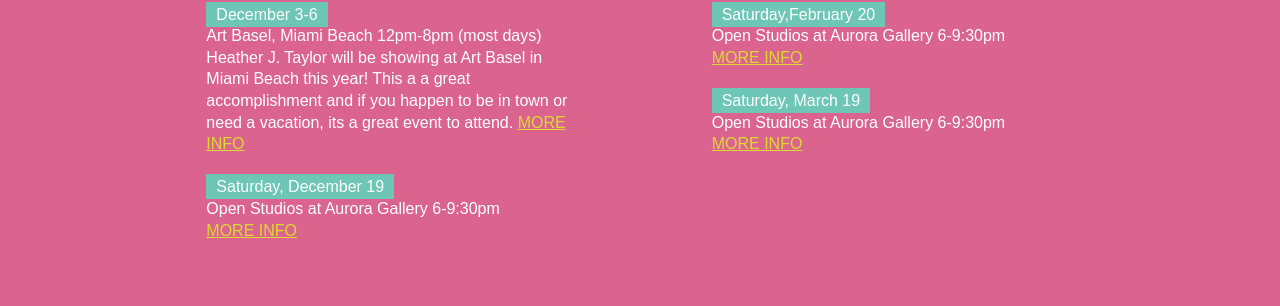
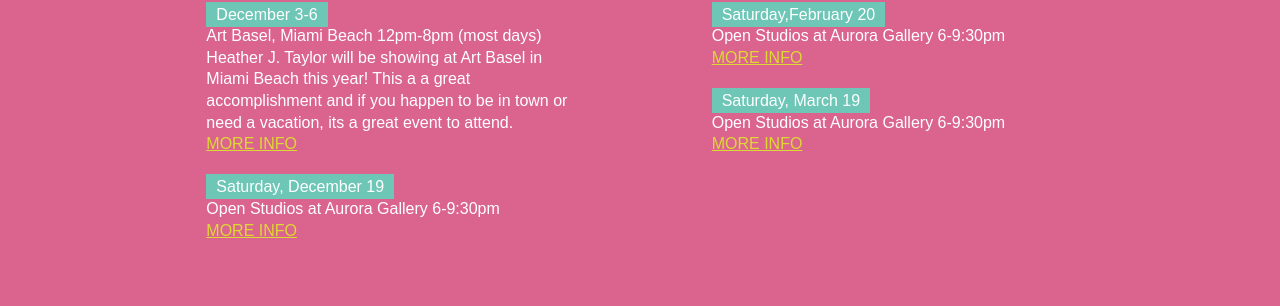
Before and after one commit to rachyrach/shinyandnewd, a Jekyll site: the page built from index.html, in a window 1280 px wide and 1400 px high, scrolled down 2054 px. Shown: the part 144-450 px from the top of the window. Built offline with Jekyll 4.4.1, drawn with Linux system fonts in a browser that asks for light colours; Markdown is read by kramdown in place of the engine named in the settings.

Commit message:
updates
updates

```diff
--- a/css/main.css
+++ b/css/main.css
@@ -269,7 +269,7 @@
  background-color: #6dc6b6;
     padding: 4px 10px;
     margin-right: 5px;
-    margin-bottom: 10px;
+    margin-bottom: 15px;
 }
 
 .btn-event {
--- a/index.html
+++ b/index.html
@@ -48,7 +48,7 @@
 
 <span class="date">December 3-6</span><br>
 Art Basel, Miami Beach  12pm-8pm (most days)<br>
-Heather J. Taylor will be showing at Art Basel in Miami Beach this year! This a a great accomplishment and if you happen to be in town or need a vacation, its a great event to attend.
+Heather J. Taylor will be showing at Art Basel in Miami Beach this year! This a a great accomplishment and if you happen to be in town or need a vacation, its a great event to attend.</br>
 <a href="https://www.artbasel.com/miami-beach" target="_blank" class="btn-event">MORE INFO</a> <br><br>
 
 <span class="date">Saturday, December 19</span><br>
```
